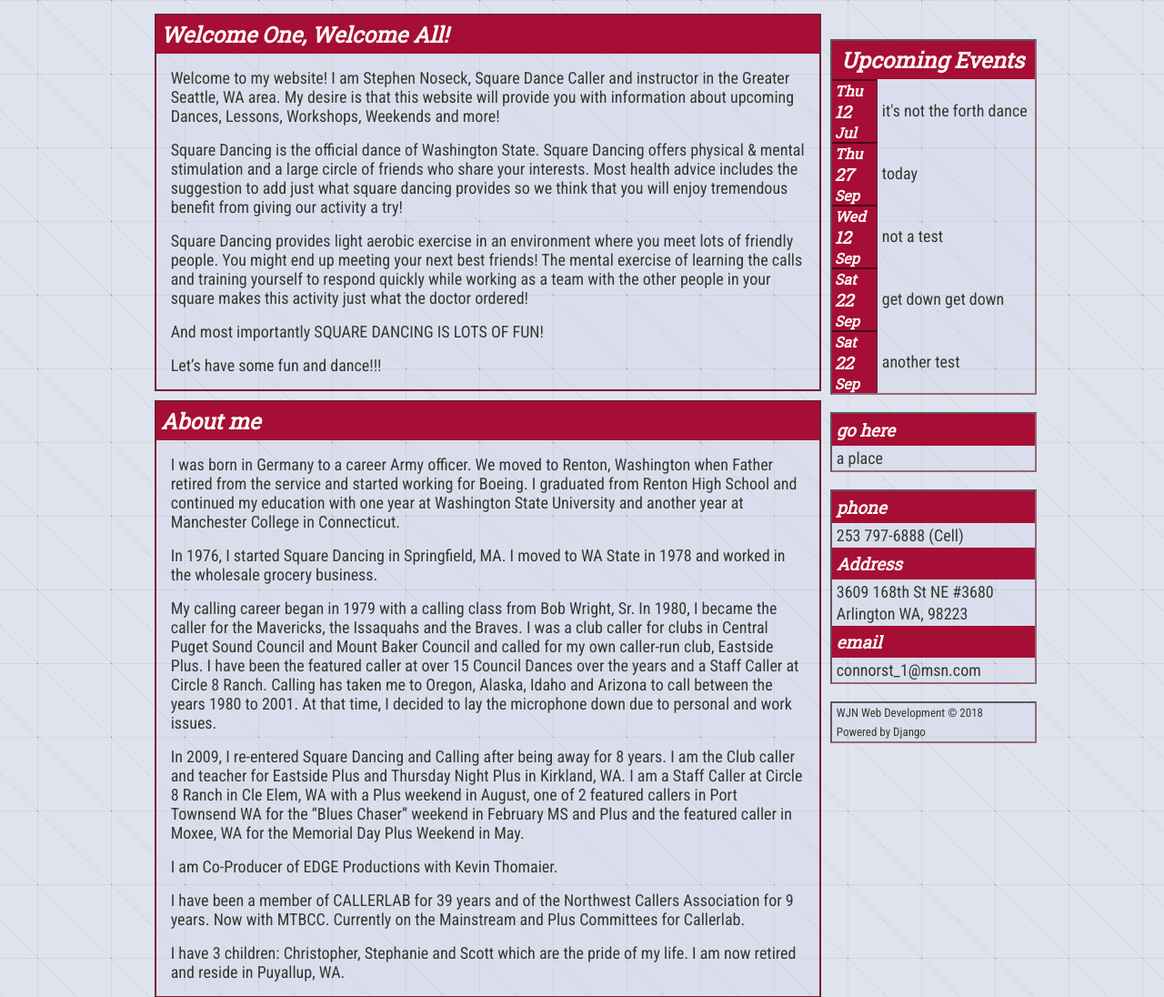
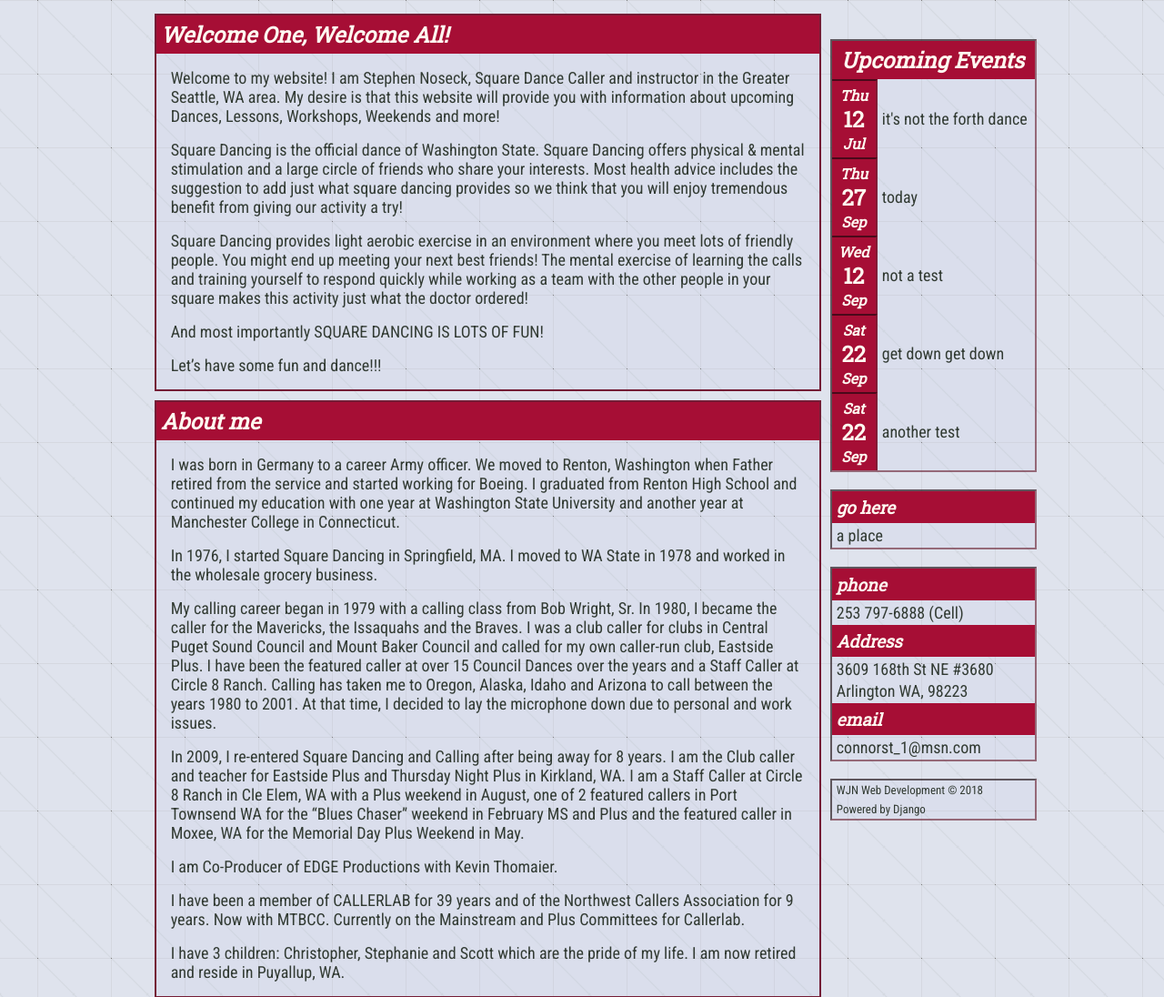
Before and after one commit to winstonsummers/SquareCall, a Django app: page / in a window 1280 px wide. Shown: the part 41-1137 px from the top of the page at 91% size. Run offline with Django 3.2, Linux system fonts and the light colour scheme; data comes from the database, SQL or seed files in the repository; both versions use the stored data as it was after the commit; some web fonts are replaced.

Commit message:
tiny bit of styling, removed vscode folder from git as it is not needed for the repo

```diff
--- a/Stevie/static/styles.css
+++ b/Stevie/static/styles.css
@@ -216,6 +216,15 @@ section h1, h3, h4{
     margin-top: auto;
     margin-bottom: auto;
 }
+.cal-box{
+    text-align: center;
+}
+.cal-box :first-child{
+    margin-top: 5px;
+}
+.cal-box :last-child{
+    margin-bottom: 5px;
+}
 article{
     background-color: #a60e35;
     border: #6b2436a2 inset 2px;
--- a/Stevie/templates/Stevie/sideCal.html
+++ b/Stevie/templates/Stevie/sideCal.html
@@ -7,7 +7,7 @@
                 {% endif %}
                     <span class="cal-box">
                         <h4>{{ c.dayOfWeek }}</h4>
-                        <h3>{{ c.date_time.day}}</h3>
+                        <h2>{{ c.date_time.day}}</h2>
                         <h4>{{ c.getMonth }}</h4>
                     </span>
                 {% if c.flyer %}
```
Also changed, not shown: db.sqlite3, 1 other file.
